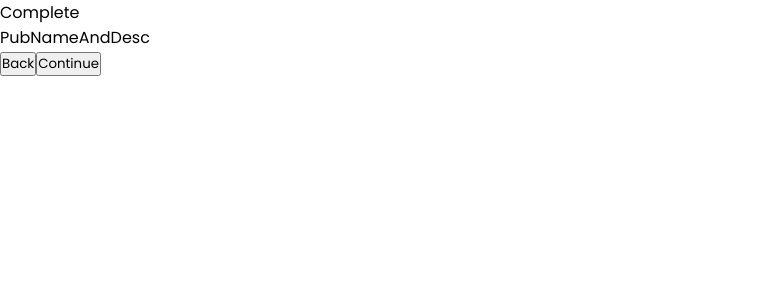
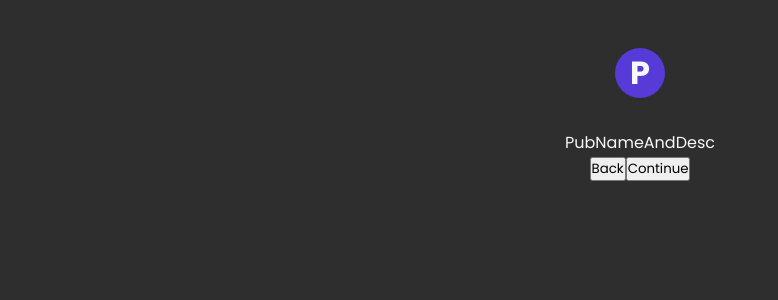
Before and after one commit to akinloluwami/presstype, a Next.js app: page /signup/complete in a window 1280 px wide. Shown: the top 300 px of the page, without its empty margins (0-778 px from the left). Built offline with nearby package versions, Linux system fonts and the light colour scheme.

Commit message:
logo and shit

```diff
--- a/pages/signup/complete/index.tsx
+++ b/pages/signup/complete/index.tsx
@@ -13,8 +13,9 @@ const Complete = () => {
     setStep(step - 1);
   };
   return (
-    <div>
-      Complete
+    <div className={styles.complete_container}>
+      <h1>P</h1>
+
       <div className="">
         {step === 0 && <PubNameAndDesc />}
         {step === 1 && <DoYouWantToImport />}
--- a/pages/signup/complete/styles.module.scss
+++ b/pages/signup/complete/styles.module.scss
@@ -1 +1,21 @@
 @import "../../../styles/variables.scss";
+
+.complete_container {
+  background-color: $dark-base;
+  min-height: 100vh;
+  color: $white-secondary;
+  display: flex;
+  align-items: center;
+  flex-direction: column;
+  h1 {
+    background-color: $accent-base;
+    width: 50px;
+    height: 50px;
+    display: flex;
+    align-items: center;
+    justify-content: center;
+    border-radius: 25px;
+    margin: 3rem 0 2rem 0;
+    color: $white-secondary;
+  }
+}
```
